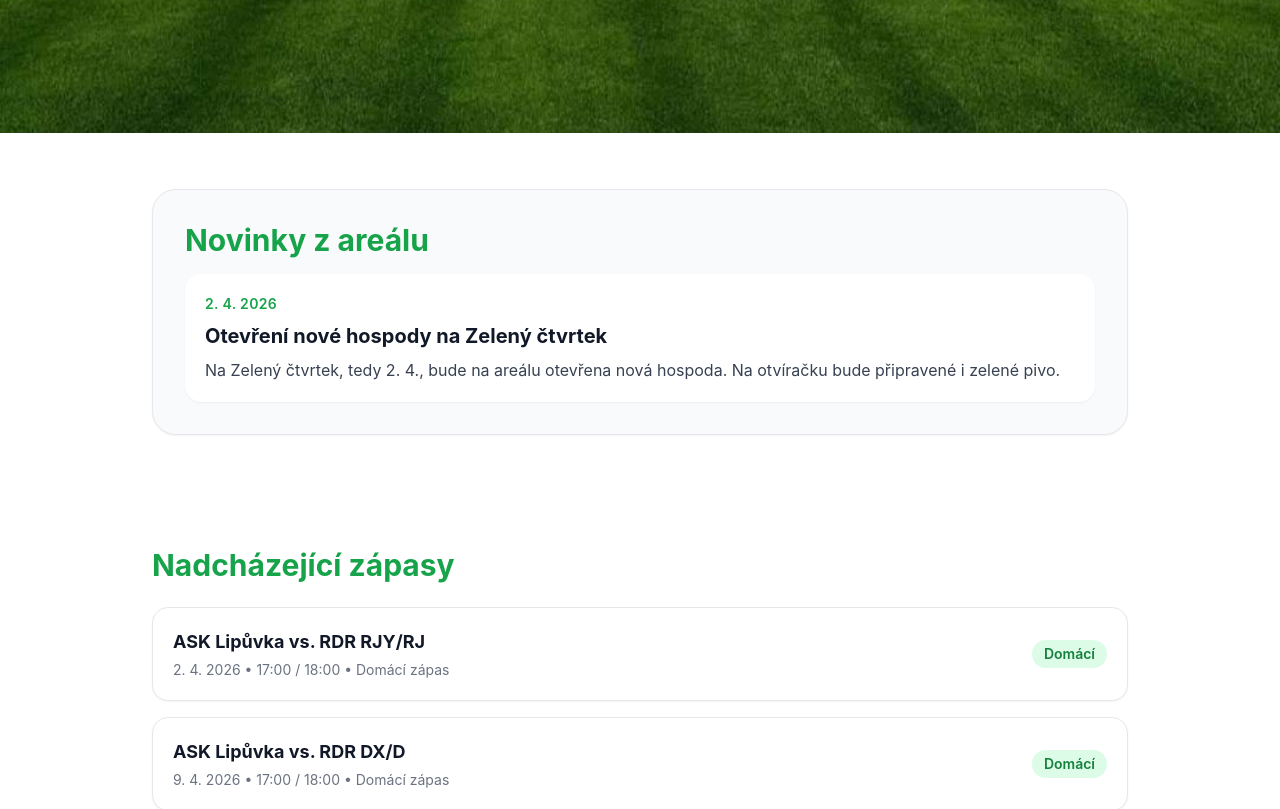
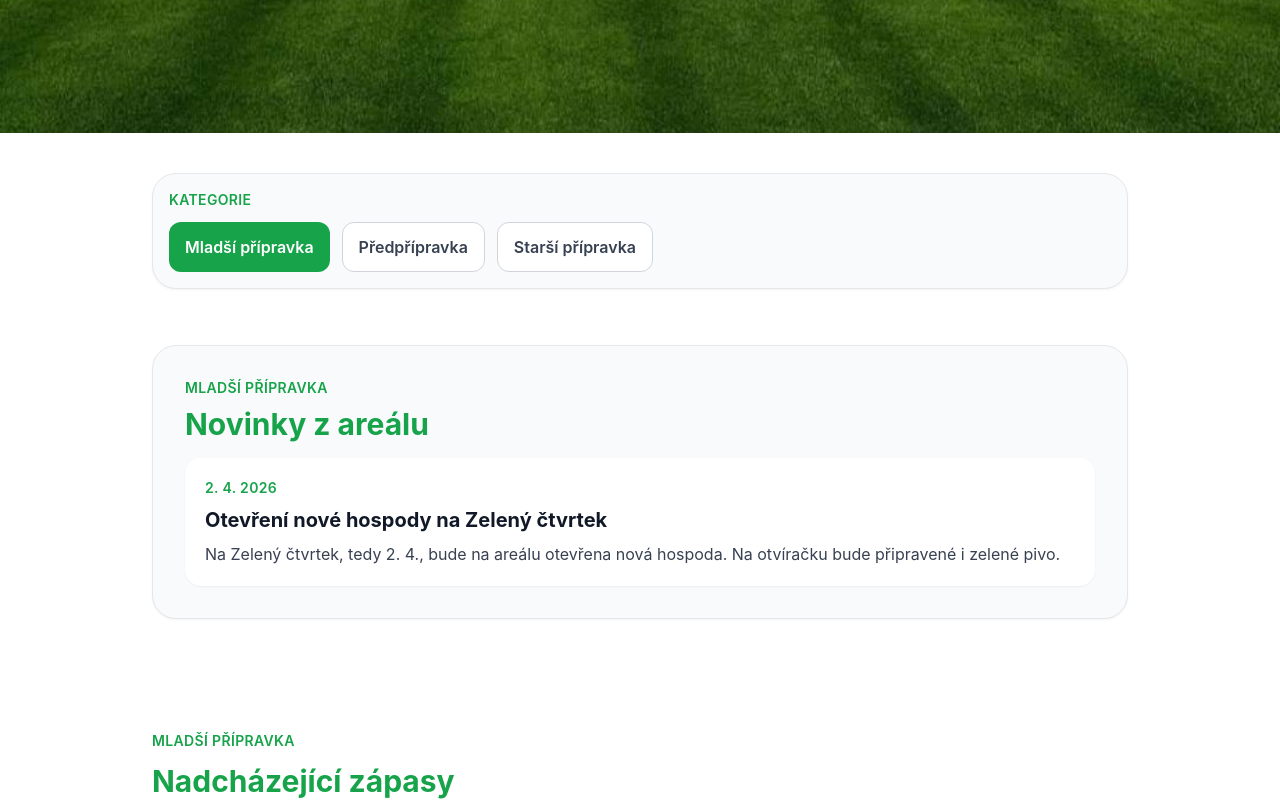
Before and after one commit to EpicKohus/ask-lipuvka-web, a React (Vite) app: page / in a window 1280 px wide. Shown: the part 580-1389 px from the top of the page. Built offline with nearby package versions, Linux system fonts and the light colour scheme.

Commit message:
pridane kategorie tymu

```diff
--- a/src/App.jsx
+++ b/src/App.jsx
@@ -1,4 +1,4 @@
-import { useEffect, useState } from 'react';
+import { useEffect, useMemo, useState } from 'react';
 
 export default function AskLipuvkaWeb() {
   const [isRegistrationOpen, setIsRegistrationOpen] = useState(false);
@@ -6,18 +6,81 @@ export default function AskLipuvkaWeb() {
   const [isArealOpen, setIsArealOpen] = useState(false);
   const [isMobileMenuOpen, setIsMobileMenuOpen] = useState(false);
   const [selectedMatch, setSelectedMatch] = useState(null);
+  const [activeCategory, setActiveCategory] = useState('mladsi-pripravka');
 
   const today = new Date();
   const todayStart = new Date(today.getFullYear(), today.getMonth(), today.getDate());
 
-  const news = {
+  const categories = [
+    { id: 'mladsi-pripravka', label: 'Mladší přípravka' },
+    { id: 'predpripravka', label: 'Předpřípravka' },
+    { id: 'starsi-pripravka', label: 'Starší přípravka' },
+  ];
+
+  const newsItems = [
+    {
+      category: 'mladsi-pripravka',
       title: 'Otevření nové hospody na Zelený čtvrtek',
       text: 'Na Zelený čtvrtek, tedy 2. 4., bude na areálu otevřena nová hospoda. Na otvíračku bude připravené i zelené pivo.',
       date: '2. 4. 2026',
-  };
+    },
+    {
+      category: 'predpripravka',
+      title: 'Předpřípravka se připravuje na další sezonu',
+      text: 'Kategorie je na webu připravená. Zápasy doplníme, jakmile bude rozlosování na příští ročník.',
+      date: '1. 4. 2026',
+    },
+    {
+      category: 'starsi-pripravka',
+      title: 'Starší přípravka je připravena do budoucna',
+      text: 'Kategorie je založená dopředu, aby bylo možné snadno přidat zápasy, novinky i další informace pro příští sezonu.',
+      date: '1. 4. 2026',
+    },
+  ];
+
+  const contacts = [
+    {
+      category: 'predpripravka',
+      section: 'Předpřípravka',
+      people: [
+        { name: 'Jan Gebauer', phone: '737146918', phoneLabel: '737 146 918' },
+        { name: 'Jiří Filipčík', phone: '737235850', phoneLabel: '737 235 850' },
+      ],
+    },
+    {
+      category: 'mladsi-pripravka',
+      section: 'Vedoucí mládeže',
+      people: [
+        {
+          name: 'Radek Mánek',
+          phone: '606148368',
+          phoneLabel: '606 148 368',
+          email: 'radek.manek@email.cz',
+        },
+      ],
+    },
+    {
+      category: 'mladsi-pripravka',
+      section: 'Mladší přípravka',
+      people: [
+        { name: 'Zdenko Adámek', phone: '727836386', phoneLabel: '727 836 386' },
+        { name: 'Dalibor Hudec', phone: '737337966', phoneLabel: '737 337 966' },
+        { name: 'Honza Večeřa', phone: '733165250', phoneLabel: '733 165 250' },
+        { name: 'Radek Slavík', phone: '776423813', phoneLabel: '776 423 813' },
+      ],
+    },
+    {
+      category: 'starsi-pripravka',
+      section: 'Starší přípravka',
+      people: [
+        { name: 'Libor Vinkler', phone: '736205150', phoneLabel: '736 205 150' },
+      ],
+    },
+  ];
 
   const matches = [
     {
+      category: 'mladsi-pripravka',
       date: '15. 3. 2026',
       opponent: 'Halový turnaj Blansko',
       time: '---',
@@ -29,6 +92,7 @@ export default function AskLipuvkaWeb() {
       photos: ['/zapasy/blansko1.jpg', '/zapasy/blansko2.jpg'],
     },
     {
+      category: 'mladsi-pripravka',
       date: '2. 4. 2026',
       opponent: 'RDR RJY/RJ',
       time: '17:00 / 18:00',
@@ -39,6 +103,7 @@ export default function AskLipuvkaWeb() {
       photos: ['/field.png'],
     },
     {
+      category: 'mladsi-pripravka',
       date: '9. 4. 2026',
       opponent: 'RDR DX/D',
       time: '17:00 / 18:00',
@@ -49,6 +114,7 @@ export default function AskLipuvkaWeb() {
       photos: ['/field.png'],
     },
     {
+      category: 'mladsi-pripravka',
       date: '14. 4. 2026',
       opponent: 'Olomučany/Babice',
       time: '17:00 / 18:00',
@@ -59,6 +125,7 @@ export default function AskLipuvkaWeb() {
       photos: ['/field.png'],
     },
     {
+      category: 'mladsi-pripravka',
       date: '23. 4. 2026',
       opponent: 'Ostrov/Lipovec',
       time: '17:00 / 18:00',
@@ -81,11 +148,26 @@ export default function AskLipuvkaWeb() {
     dateA.getMonth() === dateB.getMonth() &&
     dateA.getDate() === dateB.getDate();
 
-  const upcomingMatches = matches
+  const filteredNews = useMemo(
+    () => newsItems.filter((item) => item.category === activeCategory),
+    [newsItems, activeCategory]
+  );
+
+  const filteredContacts = useMemo(
+    () => contacts.filter((item) => item.category === activeCategory),
+    [contacts, activeCategory]
+  );
+
+  const filteredMatches = useMemo(
+    () => matches.filter((match) => match.category === activeCategory),
+    [matches, activeCategory]
+  );
+
+  const upcomingMatches = filteredMatches
     .filter((m) => parseMatchDate(m.date) >= todayStart)
     .sort((a, b) => parseMatchDate(a.date) - parseMatchDate(b.date));
 
-  const playedMatches = matches
+  const playedMatches = filteredMatches
     .filter((m) => parseMatchDate(m.date) < todayStart)
     .sort((a, b) => parseMatchDate(b.date) - parseMatchDate(a.date));
 
@@ -207,6 +289,9 @@ export default function AskLipuvkaWeb() {
       </button>
     );
   };
+
+  const activeCategoryLabel =
+    categories.find((category) => category.id === activeCategory)?.label || '';
 
   return (
     <div className="min-h-screen bg-white text-gray-900">
@@ -352,18 +437,58 @@ export default function AskLipuvkaWeb() {
         </div>
       </section>
 
-      <section id="novinky" className="mx-auto max-w-5xl px-6 py-14">
-        <div className="rounded-3xl border border-gray-200 bg-gray-50 p-8 shadow-sm">
-          <h2 className="mb-4 text-3xl font-bold text-green-600">Novinky z areálu</h2>
-          <div className="rounded-2xl bg-white p-5 shadow-sm">
-            <div className="mb-2 text-sm font-semibold uppercase tracking-wide text-green-600">{news.date}</div>
-            <h3 className="mb-2 text-xl font-bold text-gray-900">{news.title}</h3>
-            <p className="text-gray-700">{news.text}</p>
+      <section className="mx-auto max-w-5xl px-6 pt-10">
+        <div className="rounded-3xl border border-gray-200 bg-gray-50 p-4 shadow-sm">
+          <div className="mb-3 text-sm font-semibold uppercase tracking-wide text-green-600">Kategorie</div>
+          <div className="flex flex-wrap gap-3">
+            {categories.map((category) => {
+              const isActive = activeCategory === category.id;
+              return (
+                <button
+                  key={category.id}
+                  type="button"
+                  onClick={() => setActiveCategory(category.id)}
+                  className={`rounded-xl px-4 py-3 font-semibold transition ${
+                    isActive
+                      ? 'bg-green-600 text-white'
+                      : 'border border-gray-300 bg-white text-gray-700 hover:border-green-500 hover:text-green-600'
+                  }`}
+                >
+                  {category.label}
+                </button>
+              );
+            })}
           </div>
         </div>
       </section>
 
+      <section id="novinky" className="mx-auto max-w-5xl px-6 py-14">
+        <div className="rounded-3xl border border-gray-200 bg-gray-50 p-8 shadow-sm">
+          <div className="mb-2 text-sm font-semibold uppercase tracking-wide text-green-600">
+            {activeCategoryLabel}
+          </div>
+          <h2 className="mb-4 text-3xl font-bold text-green-600">Novinky z areálu</h2>
+
+          {filteredNews.length > 0 ? (
+            filteredNews.map((item) => (
+              <div key={`${item.category}-${item.title}`} className="rounded-2xl bg-white p-5 shadow-sm">
+                <div className="mb-2 text-sm font-semibold uppercase tracking-wide text-green-600">{item.date}</div>
+                <h3 className="mb-2 text-xl font-bold text-gray-900">{item.title}</h3>
+                <p className="text-gray-700">{item.text}</p>
+              </div>
+            ))
+          ) : (
+            <div className="rounded-2xl bg-white p-5 text-gray-600 shadow-sm">
+              Pro tuto kategorii zatím nejsou doplněné žádné novinky.
+            </div>
+          )}
+        </div>
+      </section>
+
       <section id="zapasy" className="mx-auto max-w-5xl px-6 py-14">
+        <div className="mb-3 text-sm font-semibold uppercase tracking-wide text-green-600">
+          {activeCategoryLabel}
+        </div>
         <div className="mb-6">
           <h2 className="mb-2 text-3xl font-bold text-green-600">Nadcházející zápasy</h2>
         </div>
@@ -373,20 +498,23 @@ export default function AskLipuvkaWeb() {
             upcomingMatches.map((m) => renderMatchCard(m, false))
           ) : (
             <div className="rounded-2xl bg-gray-100 p-5 text-gray-600">
-              Zatím nejsou naplánované žádné nadcházející zápasy.
+              Pro tuto kategorii zatím nejsou naplánované žádné nadcházející zápasy.
             </div>
           )}
         </div>
       </section>
 
       <section className="mx-auto max-w-5xl px-6 py-14">
+        <div className="mb-3 text-sm font-semibold uppercase tracking-wide text-green-600">
+          {activeCategoryLabel}
+        </div>
         <h2 className="mb-6 text-3xl font-bold text-green-600">Odehrané zápasy</h2>
         <div className="space-y-4">
           {playedMatches.length > 0 ? (
             playedMatches.map((m) => renderMatchCard(m, true))
           ) : (
             <div className="rounded-2xl bg-gray-100 p-5 text-gray-600">
-              Zatím tu nejsou žádné odehrané zápasy.
+              Pro tuto kategorii zatím nejsou žádné odehrané zápasy.
             </div>
           )}
         </div>
@@ -569,81 +697,46 @@ export default function AskLipuvkaWeb() {
                 ×
               </button>
 
-              <h2 className="mb-6 pr-10 text-3xl font-bold text-green-600">Kontakty</h2>
+              <h2 className="mb-2 pr-10 text-3xl font-bold text-green-600">Kontakty</h2>
+              <div className="mb-6 text-sm font-semibold uppercase tracking-wide text-green-600">
+                {activeCategoryLabel}
+              </div>
 
               <div className="flex-1 space-y-8 overflow-y-scroll pr-2">
-                <div>
-                  <h3 className="mb-3 text-xl font-bold">Vedoucí mládeže</h3>
-                  <div className="rounded-xl bg-gray-100 p-4">
-                    <div className="font-bold">Radek Mánek</div>
-                    <a href="tel:606148368" className="block font-semibold text-green-600 hover:underline">
-                      606 148 368
+                {filteredContacts.length > 0 ? (
+                  filteredContacts.map((group) => (
+                    <div key={`${group.category}-${group.section}`}>
+                      <h3 className="mb-3 text-xl font-bold">{group.section}</h3>
+                      <div className="grid gap-4 md:grid-cols-2">
+                        {group.people.map((person) => (
+                          <div key={person.name} className="rounded-xl bg-gray-100 p-4">
+                            <div className="font-bold">{person.name}</div>
+                            {person.phone && (
+                              <a
+                                href={`tel:${person.phone}`}
+                                className="block font-semibold text-green-600 hover:underline"
+                              >
+                                {person.phoneLabel}
                               </a>
-                    <a href="mailto:radek.manek@email.cz" className="font-semibold text-green-600 hover:underline">
-                      radek.manek@email.cz
+                            )}
+                            {person.email && (
+                              <a
+                                href={`mailto:${person.email}`}
+                                className="font-semibold text-green-600 hover:underline"
+                              >
+                                {person.email}
                               </a>
+                            )}
+                          </div>
+                        ))}
                       </div>
                     </div>
-
-                <div>
-                  <h3 className="mb-3 text-xl font-bold">Předpřípravka</h3>
-                  <div className="grid gap-4 md:grid-cols-2">
-                    <div className="rounded-xl bg-gray-100 p-4">
-                      <div className="font-bold">Jan Gebauer</div>
-                      <a href="tel:737146918" className="block font-semibold text-green-600 hover:underline">
-                        737 146 918
-                      </a>
+                  ))
+                ) : (
+                  <div className="rounded-2xl bg-gray-100 p-5 text-gray-600">
+                    Pro tuto kategorii zatím nejsou doplněné kontakty.
                   </div>
-                    <div className="rounded-xl bg-gray-100 p-4">
-                      <div className="font-bold">Jiří Filipčík</div>
-                      <a href="tel:737235850" className="block font-semibold text-green-600 hover:underline">
-                        737 235 850
-                      </a>
-                    </div>
-                  </div>
-                </div>
-
-                <div>
-                  <h3 className="mb-3 text-xl font-bold">Mladší přípravka</h3>
-                  <div className="grid gap-4 md:grid-cols-2">
-                    <div className="rounded-xl bg-gray-100 p-4">
-                      <div className="font-bold">Zdenko Adámek</div>
-                      <a href="tel:727836386" className="block font-semibold text-green-600 hover:underline">
-                        727 836 386
-                      </a>
-                    </div>
-                    <div className="rounded-xl bg-gray-100 p-4">
-                      <div className="font-bold">Dalibor Hudec</div>
-                      <a href="tel:737337966" className="block font-semibold text-green-600 hover:underline">
-                        737 337 966
-                      </a>
-                    </div>
-                    <div className="rounded-xl bg-gray-100 p-4">
-                      <div className="font-bold">Honza Večeřa</div>
-                      <a href="tel:733165250" className="block font-semibold text-green-600 hover:underline">
-                        733 165 250
-                      </a>
-                    </div>
-                    <div className="rounded-xl bg-gray-100 p-4">
-                      <div className="font-bold">Radek Slavík</div>
-                      <a href="tel:776423813" className="block font-semibold text-green-600 hover:underline">
-                        776 423 813
-                      </a>
-                    </div>
-                  </div>
-                </div>
-
-                <div>
-                  <h3 className="mb-3 text-xl font-bold">Starší přípravka</h3>
-                  <div className="grid gap-4 md:grid-cols-2">
-                    <div className="rounded-xl bg-gray-100 p-4">
-                      <div className="font-bold">Libor Vinkler</div>
-                      <a href="tel:736205150" className="block font-semibold text-green-600 hover:underline">
-                        736 205 150
-                      </a>
-                    </div>
-                  </div>
-                </div>
+                )}
               </div>
             </div>
           </div>
@@ -668,7 +761,9 @@ export default function AskLipuvkaWeb() {
             </button>
 
             <div className="mb-6 border-b border-gray-200 pb-4 pr-10">
-              <div className="text-sm font-semibold uppercase tracking-wide text-green-600">Detail zápasu</div>
+              <div className="text-sm font-semibold uppercase tracking-wide text-green-600">
+                Detail zápasu • {activeCategoryLabel}
+              </div>
               <h2 className="mt-2 text-3xl font-bold text-gray-900">ASK Lipůvka vs. {selectedMatch.opponent}</h2>
               <div className="mt-2 text-gray-600">
                 {selectedMatch.date} • {selectedMatch.time} • {selectedMatch.home ? 'Domácí zápas' : 'Venkovní zápas'}
```
Lines whose indentation alone changed are shown as unchanged.
